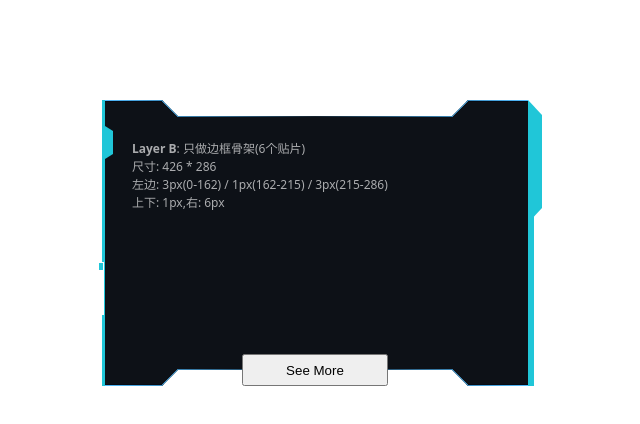
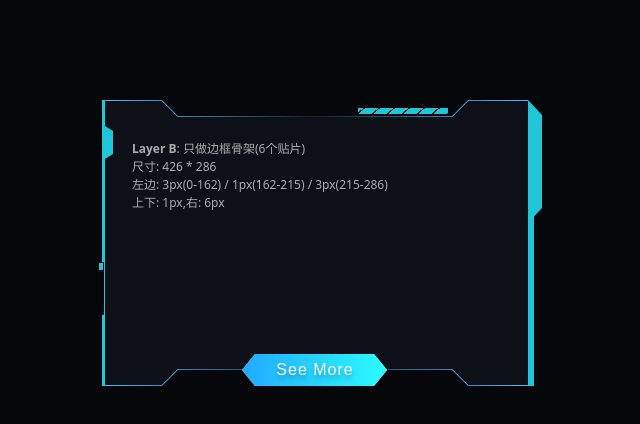
Before and after one commit to rayallen20/universeBlogLabel, a website built with webpack: page public/index.html in a window 1280 px wide. Shown: the whole page, without its empty margins (325-965 px from the left). Built offline with nearby package versions, Linux system fonts and the light colour scheme.

Commit message:
1. 斜纹条实现 2. 底部按钮及外发光效果实现

```diff
--- a/assets/contentLayer.css
+++ b/assets/contentLayer.css
@@ -11,11 +11,39 @@
     pointer-events: none;
 }
 
-.contentLayer .bottomBtn {
+.contentLayer .buttonWrap {
+    display: inline-block;
     position: absolute;
-    width: var(--btn-width);
     left: calc(var(--btn-center-x) - var(--btn-width) / 2);
     bottom: 0;
-    height: 32px; /* 先随便给个值，后面按设计稿再精调 */
+    transition: 0.2s;
+}
+
+.contentLayer .buttonWrap:hover {
+    filter: drop-shadow(0 0 20px #5BDCFF);
+}
+
+.contentLayer .bottomButton {
+    width: var(--btn-width);
+    outline: none;
+    border: none;
+    height: 32px;
     pointer-events: auto;
+    background-image: linear-gradient(to right, #21AAFF, #2CFBFF);
+    color: white;
+    clip-path: polygon(
+        0 16px,
+        13px 0,
+        132px 0,
+        145px 16px,
+        132px 32px,
+        13px 32px,
+        0 16px
+    );
+    font-size: 16px;
+    font-style: normal;
+    font-weight: 400;
+    line-height: 16px;
+    letter-spacing: 1px;
+    text-shadow: 0 4px 4px rgba(0, 0, 0, 0.25);
 }
--- a/assets/index.css
+++ b/assets/index.css
@@ -21,7 +21,7 @@
 body {
     margin: 0;
     height: 100vh;
-    /*background: #05070a;*/
+    background: #05070a;
     font-family: ui-sans-serif, system-ui, -apple-system, Segoe UI, Roboto, "PingFang SC", "Microsoft YaHei";
     overflow: hidden;
 }
--- a/assets/outerDecorLayer.css
+++ b/assets/outerDecorLayer.css
@@ -32,3 +32,20 @@
     bottom: 0;
     width: 6px;
 }
+
+.outerDecorLayer .stripeChip {
+    position: absolute;
+    /* TODO: 6. 这里的位置我在设计稿中没有找到,是我自己根据网页效果给的,可能不对,需要和UI确认 */
+    top: 8px;
+    right: 80px;
+    width: 90px;
+    height: 6px;
+    /* TODO: 7. 这个线性重复渐变实在是没法实现成和UI效果图里一样的了 */
+    background: repeating-linear-gradient(
+            -40deg,
+            transparent 0,
+            transparent 1.2px,
+            var(--border) 1.2px,
+            var(--border) 9.64px
+    );
+}
--- a/public/index.html
+++ b/public/index.html
@@ -194,6 +194,10 @@
         <!-- 右边框开始 -->
         <div class="rightBar"></div>
         <!-- 右边框结束 -->
+
+        <!-- 斜纹条开始 -->
+        <div class="stripeChip"></div>
+        <!-- 斜纹条结束 -->
     </div>
 
     <!-- 内容层开始 -->
@@ -210,7 +214,15 @@
             <br/>
         </div>
 
-        <button class="bottomBtn">See More</button>
+        <!-- 底部按钮区域开始 -->
+        <!--
+            Tips: 这里要用一层容器包裹按钮,因为按钮会被裁剪,但按钮同时又有鼠标悬停时的外发光效果,
+            所以要把外发光效果做到容器上,再裁剪按钮,外发光才能正常显示
+        -->
+        <div class="buttonWrap">
+            <button class="bottomButton">See More</button>
+        </div>
+        <!-- 底部按钮区域结束 -->
     </div>
     <!-- 内容层结束 -->
 </div>
```
Also changed, not shown: public/test.html (added, +49 -0 lines).
